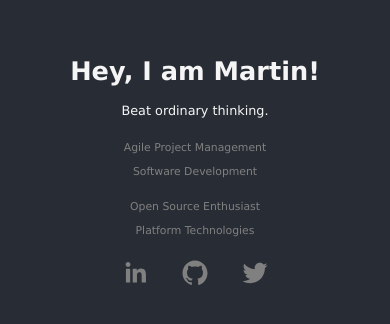
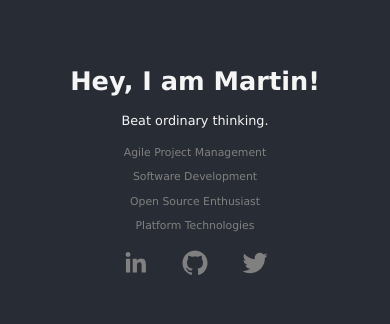
Before and after one commit to martnaum/hey, a React (Create React App) app: page / in a window 390 px wide. Shown: the part 254-578 px from the top of the page. Built offline with nearby package versions, Linux system fonts and the light colour scheme.

Commit message:
fix space between wrapped flex items

```diff
--- a/src/App.css
+++ b/src/App.css
@@ -30,7 +30,10 @@
 
 @media only screen and (max-width: 600px) {
   .description {
-    /*this introduces a clear space between the flex items*/
     flex-direction: column;
   }
+  .descriptionBlock {
+    /*otherwise we see a space between the flex items*/
+    margin: -5px;
+  }
 }
```
